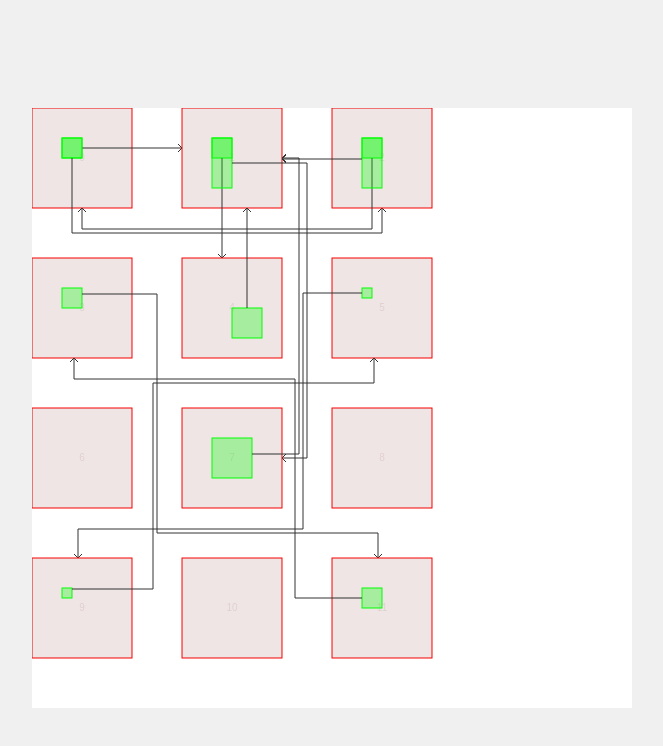
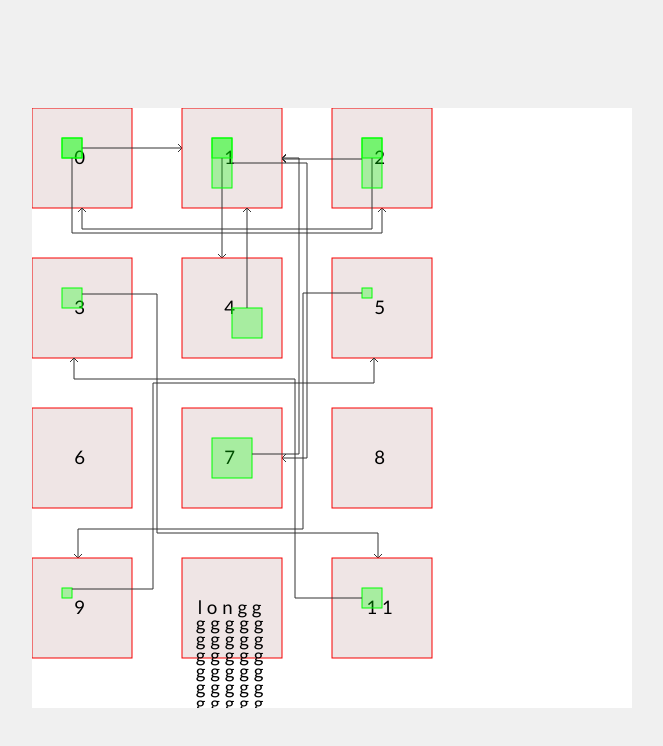
Before and after one commit to yangsibai/linkmap, a website: page src/index.html in a window 1280 px wide. Shown: the whole page, without its empty margins (316-979 px from the left). Drawn offline with Linux system fonts and the light colour scheme.

Commit message:
wrap text

```diff
--- a/package.json
+++ b/package.json
@@ -1,6 +1,6 @@
 {
   "name": "linkmap",
-  "version": "0.0.7",
+  "version": "0.0.8",
   "description": "link map",
   "main": "dist/lib.js",
   "scripts": {
--- a/src/index.html
+++ b/src/index.html
@@ -196,6 +196,7 @@
       ]
     },
     {
+      name: 'longgggggggggggggggggggggggggggggggg',
       id: 10,
       x: 150,
       y: 450,
--- a/src/lib.js
+++ b/src/lib.js
@@ -79,6 +79,7 @@
         this.linkBorderColor = options.linkBorderColor || '#0F0';
         this.linkFillColor = options.linkFillColor || '';
         this.lineColor = options.lineColor || '#00F';
+        this.textColor = options.textColor || '#000';
     }
 
     LinkMap.prototype.isRowNeighbor = function (current, target) {
@@ -247,6 +248,25 @@
         }
     };
 
+    function wrapText(context, text, x, y, maxWidth, lineHeight) {
+        var line = '';
+
+        for (var n = 0; n < text.length; n++) {
+            var testLine = line + text[n] + ' ';
+            var metrics = context.measureText(testLine);
+            var testWidth = metrics.width;
+            if (testWidth > maxWidth && n > 0) {
+                context.fillText(line, x, y);
+                line = text[n] + ' ';
+                y += lineHeight;
+            }
+            else {
+                line = testLine;
+            }
+        }
+        context.fillText(line, x, y);
+    }
+
     LinkMap.prototype.drawElement = function (el) {
         var context = this.context;
         context.save();
@@ -261,7 +281,9 @@
 
         context.textAlign = 'center';
         context.textBaseline = 'middle';
-        context.fillText(el.name || el.id, el.x + el.width / 2, el.y + el.height / 2);
+        context.font = '14pt Calibri';
+        context.fillStyle = this.textColor;
+        wrapText(this.context, el.name || el.id.toString(), el.x + el.width / 2, el.y + el.height / 2, el.width * 0.8, 16);
         context.restore();
     };
 
```
